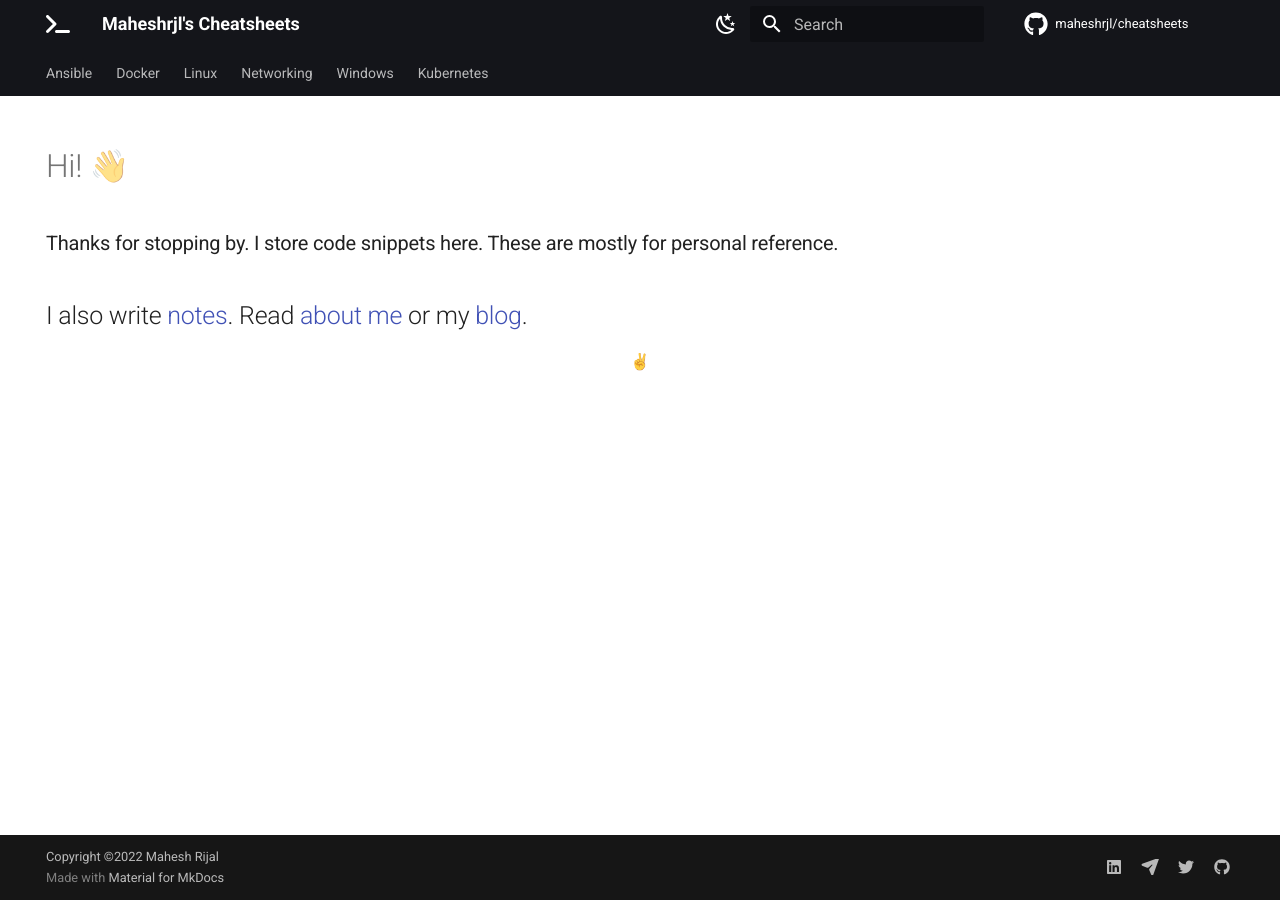
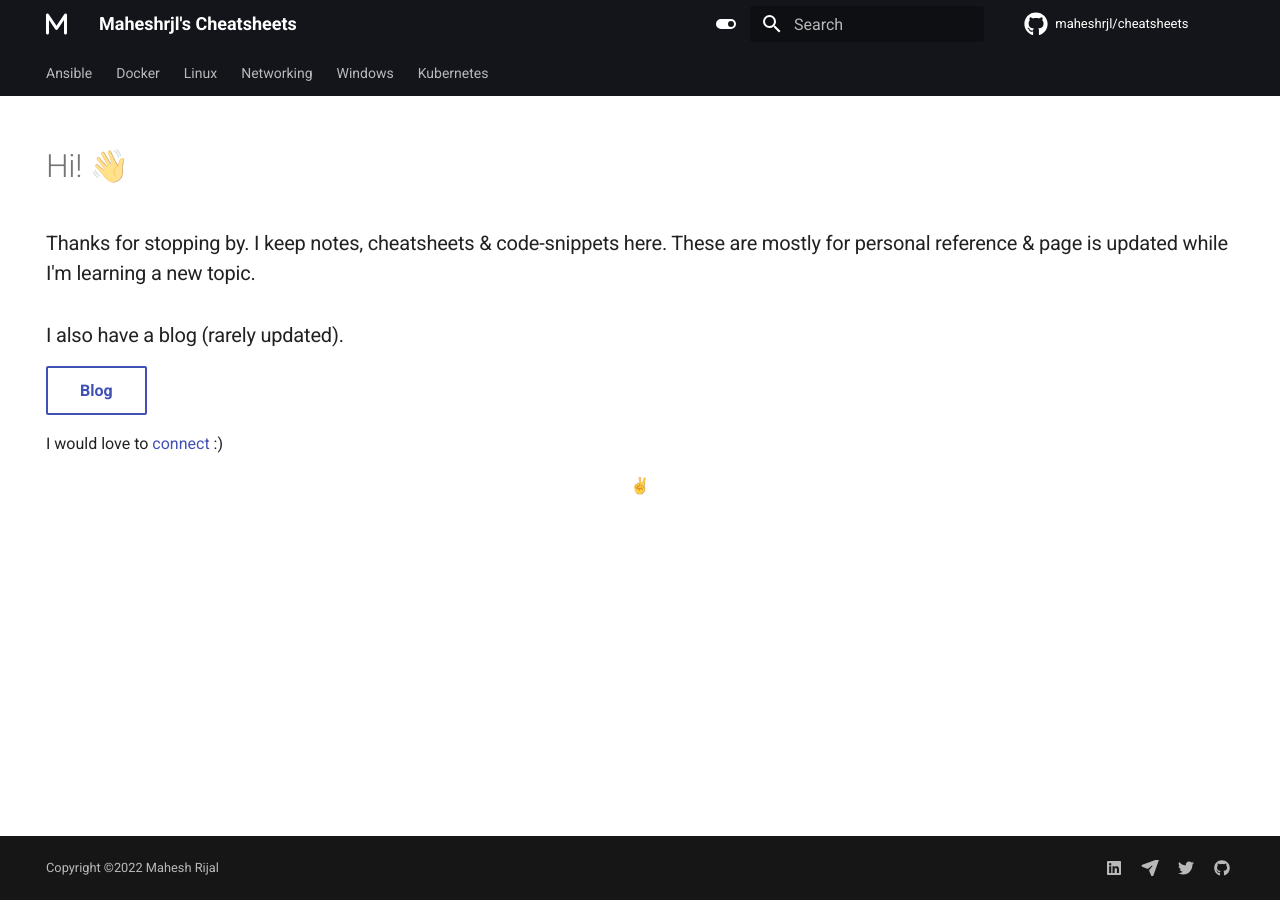
Before and after one commit to maheshrijal/notes, an MkDocs documentation site: the page built from docs/index.md, in a window 1280 px wide. Built offline with MkDocs 1.6.1 and Material for MkDocs 9.7.7, drawn with Linux system fonts in a browser that asks for light colours; comment, search, counter and statistics services are not loaded.

Commit message:
add revision plugin & update favicon

```diff
--- a/docs/index.md
+++ b/docs/index.md
@@ -6,10 +6,14 @@ hide:
 
 # Hi! 👋
 
-### Thanks for stopping by. I store code snippets here. These are mostly for personal reference.
+### Thanks for stopping by. I keep notes, cheatsheets & code-snippets here. These are mostly for personal reference & page is updated while I'm learning a new topic.
 
 
-## I also write [notes](https://notes.maheshrjl.com/). Read [about me](https://maheshrjl.com/about) or my [blog](https://blog.maheshrjl.com).
+### I also have a blog (rarely updated).
+
+[Blog](https://maheshrjl.com){ .md-button }
 
 
+I would love to [connect](https://maheshrjl.me/) :)
+
 <p style="text-align: center;">✌</p>
--- a/docs/stylesheets/extra.css
+++ b/docs/stylesheets/extra.css
@@ -1,3 +1,7 @@
 .md-footer__inner:not([hidden]) {
     display: none
 }
+
+.twitter {
+  color: #1DA1F2;
+}
--- a/mkdocs.yml
+++ b/mkdocs.yml
@@ -13,8 +13,9 @@ theme:
     code: Fira Code
   icon:
     repo: fontawesome/brands/github
-    logo: fontawesome/solid/terminal
+    logo: fontawesome/solid/m
     edit: material/file-document-edit
+  favicon: images/favicon.png
   language: en
   features:
     - navigation.instant #  clicks on all internal links will be intercepted and dispatched via XHR without fully reloading the page
@@ -37,14 +38,14 @@ theme:
       scheme: default
       primary: black
       toggle:
-        icon: material/weather-night
+        icon: material/toggle-switch
         name: Dark mode
     # Palette toggle for dark mode
     - media: "(prefers-color-scheme: dark)"
       scheme: slate
       primary: black
       toggle:
-        icon: material/weather-sunny
+        icon: material/toggle-switch-off-outline
         name: Light mode
 plugins:
   - search
@@ -53,7 +54,7 @@ plugins:
       fallback_to_build_date: true
       type: timeago
 extra:
-  generator: true
+  generator: false
   social:
     - icon: fontawesome/brands/linkedin
       link: https://linkedin.com/in/maheshrjl
@@ -112,7 +113,6 @@ nav:
   - Kubernetes:
       - Kubernetes Info : "kubernetes/k8s-intro.md"
       - kubectl : "kubernetes/kubectl.md"
-      - Networking: "kubernetes/services.md"
       - Services: "kubernetes/services.md"
       - Terminology: "kubernetes/terminology.md"
 
--- a/requirements.txt
+++ b/requirements.txt
@@ -1,2 +1,2 @@
 mkdocs-material==8.5.7
-mkdocs-git-revision-date-localized-plugin
+mkdocs-git-revision-date-localized-plugin==1.1.0
```
Also changed, not shown: assets/favicon.png (deleted), docs/images/favicon.png (added), 1 other file.
